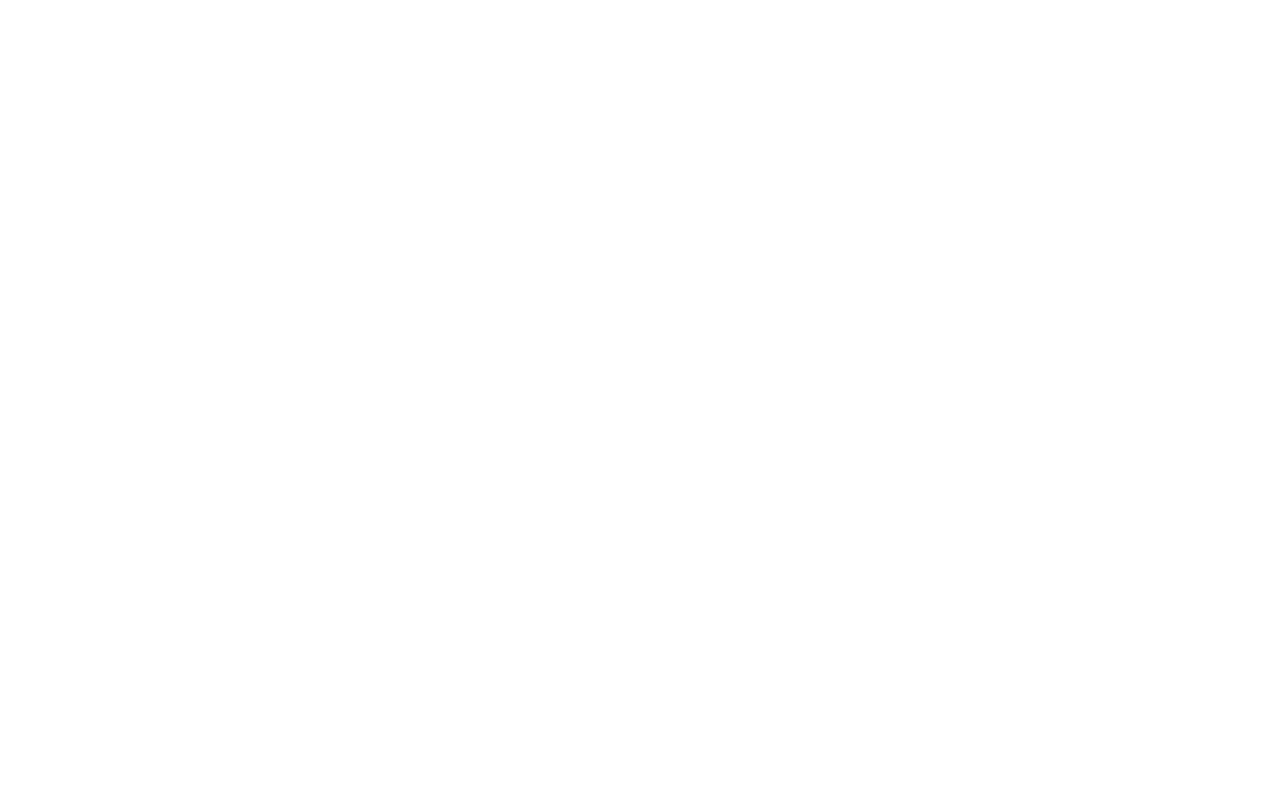
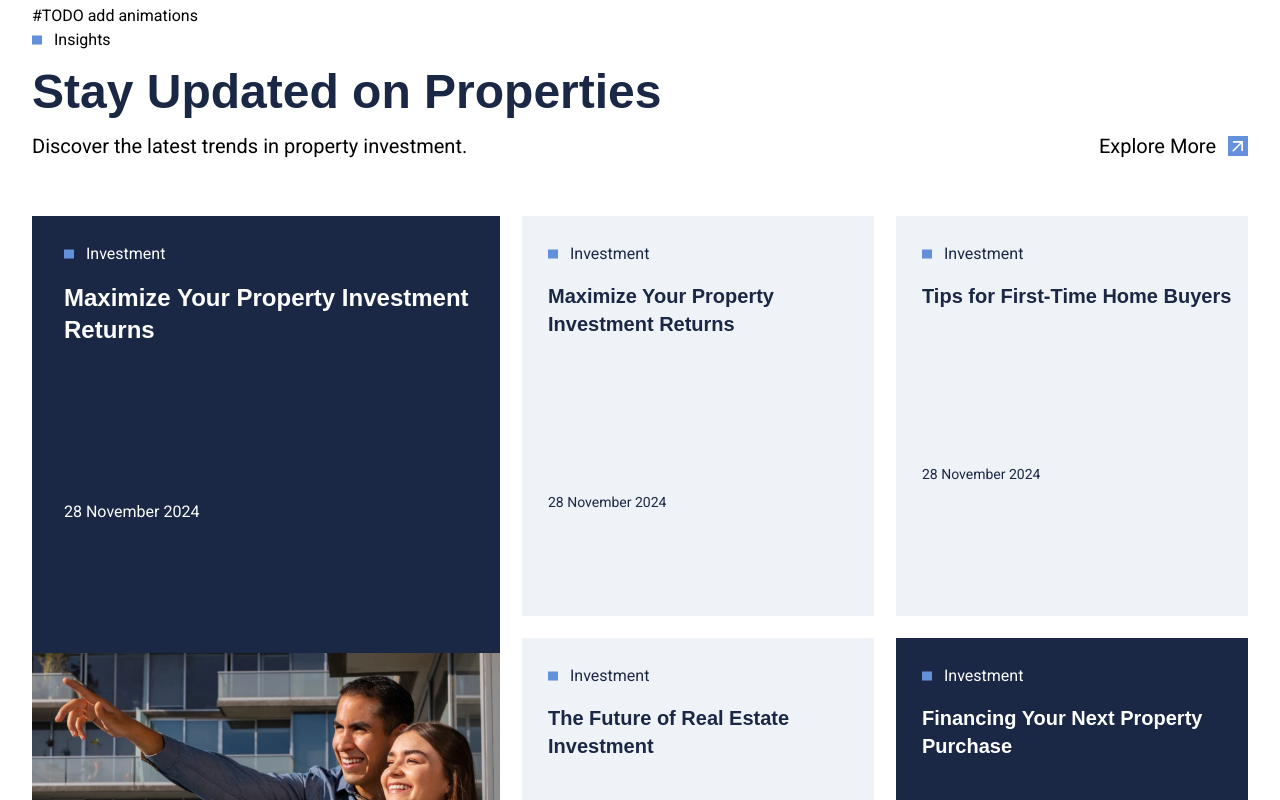
Before and after one commit to sanduntharaka/propert_platform, a Next.js app: page / in a window 1280 px wide. Shown: the part 4100-4900 px from the top of the page. Before the commit the page ends 4104 px from the top, so only its background shows below. Built offline with nearby package versions, Linux system fonts and the light colour scheme.

Commit message:
insights section added

```diff
--- a/src/app/page.tsx
+++ b/src/app/page.tsx
@@ -1,5 +1,6 @@
 import { Aboutus } from "@/components/home/aboutus/Aboutus";
 import { Banner } from "@/components/home/banner/Banner";
+import { InsightSection } from "@/components/home/insights/InsightSection";
 import { PropetiesSection } from "@/components/home/properties/PropetiesSection";
 
 export default function Home() {
@@ -8,6 +9,7 @@
       <Banner />
       <Aboutus />
       <PropetiesSection />
+      <InsightSection />
     </div>
 
   )
--- a/src/components/home/aboutus/Aboutus.tsx
+++ b/src/components/home/aboutus/Aboutus.tsx
@@ -12,13 +12,13 @@
                 <Image src={AboutImage} alt="About" className="object-fill w-full h-[851px]" />
 
                 <div className='bg-primary-grey md:w-[748px] h-[739px] absolute bottom-0 md:-left-8 sm:left-0 sm:w-full'>
-                    <div className='mt-14 mb-14 ml-8 flex flex-col gap-[30px] font-normal text-xl text-primary-button'>
+                    <div className='mt-14 mb-14 ml-8 flex flex-col gap-[30px] font-normal md:text-xl sm:text-base text-primary-button'>
                         <div className='flex items-center gap-3'>
                             <Image src={Rectangle} alt="Rectangle" className='w-[10px] h-[10px]' />
                             <p >About Us</p>
                         </div>
                         <div className='flex flex-col gap-6'>
-                            <h1 className='font-space-grotesk font-bold lg:text-5xl md:text-4xl text-primary-button sm:text-4xl'>
+                            <h1 className='font-space-grotesk font-bold md:text-5xl text-primary-button sm:text-2xl'>
                                 Discover Your Dream Home with Our Comprehensive Property Platform
                             </h1>
                             <p>Our platform connects you with a diverse range of properties tailored to your needs. Experience seamless browsing and find your perfect home today.</p>
--- a/src/components/home/banner/Banner.tsx
+++ b/src/components/home/banner/Banner.tsx
@@ -12,11 +12,11 @@
                 </div>
             </div>
             <div className="flex flex-col lg:mt-28 lg:mb-28 md:mt-28 md:mb-28 lg:flex-row md:flex-row lg:gap-20 md:gap-20 md:ml-0 md:mr-0 sm:flex-col sm:mt-14 sm:mb-14 sm:gap-5 sm:ml-8 sm:mr-8">
-                <h1 className="font-space-grotesk font-bold lg:text-6xl md:text-5xl text-primary-button sm:text-5xl">
+                <h1 className="font-space-grotesk font-bold lg:text-6xl md:text-5xl text-primary-button sm:text-[40px]">
                     Discover Your Dream Property Today!
                 </h1>
                 <div className="flex flex-col justify-start gap-8">
-                    <p className="font-normal lg:text-xl md:text-xl sm:text-base">
+                    <p className="font-normal lg:text-xl md:text-xl sm:text-base ">
                         Explore a wide range of properties tailored to your needs. Our platform connects you with the perfect home in just a few clicks.
                     </p>
                     <MainButton ButtonText="Explore" ButtonImage={<MdArrowOutward />} />
--- /dev/null
+++ b/src/components/home/insights/InsightSection.tsx
@@ -0,0 +1,117 @@
+import React from 'react'
+import Image from 'next/image'
+import Rectangle from '../../../assets/icons/rectangle.png'
+import Img1 from '../../../assets/images/InsightImg1.webp'
+
+import { MdArrowOutward } from "react-icons/md";
+
+export const InsightSection = () => {
+    return (
+        <div className='max-w-[1440px] ml-auto mr-auto lg:mb-28 md:mb-28  sm:mb-14 '>
+            #TODO add animations
+
+            <div className='flex flex-col gap-4 mb-14 md:ml-0 md:mr-0 sm:ml-8 sm:mr-8'>
+                <div className='flex items-center gap-3'>
+                    <Image src={Rectangle} alt="Rectangle" className='w-[10px] h-[10px]' />
+                    <p >Insights</p>
+                </div>
+
+
+                <h1 className='font-space-grotesk font-bold lg:text-5xl md:text-4xl text-primary-button sm:text-4xl'>
+                    Stay Updated on Properties
+                </h1>
+
+                <div className='flex justify-between text-xl'>
+                    <p>
+                        Discover the latest trends in property investment.
+                    </p>
+                    <div className='md:flex items-center gap-3 sm:hidden'>
+                        <p >Explore More</p>
+                        <MdArrowOutward className='bg-primary-blue text-white' />
+                    </div>
+                </div>
+            </div>
+
+            <div className='md:h-[822px] md:w-full md:flex md:gap-[22px] sm:inline '>
+
+                <div className='h-full w-[660px] md:flex flex-col md:mb-0 sm:mb-12 sm:hidden'>
+                    <div className='bg-primary-button text-white flex-1 py-[26px] pr-[10px] pl-8 flex flex-col gap-[154px]'>
+                        <div>
+                            <div className='flex items-center gap-3 mb-4'>
+                                <Image src={Rectangle} alt="Rectangle" className='w-[10px] h-[10px]' />
+                                <p >Investment</p>
+                            </div>
+                            <h4 className='text-2xl font-bold font-space-grotesk '>Maximize Your Property Investment Returns</h4>
+                        </div>
+                        <p className='text-base'>28 November 2024</p>
+                    </div>
+                    <div className='flex-1 '>
+                        <Image src={Img1} alt="insight image" className='w-full h-full object-cover' />
+                    </div>
+
+                </div>
+                <div className="md:w-[760px] text-primary-button flex flex-col gap-[22px] md:px-0 sm:px-[20px]">
+                    <div className='flex justify-between gap-[22px] md:flex-row sm:flex-col'>
+                        <div className="flex-1 bg-primary-grey py-[26px] pr-[10px] pl-[26px] md:w-[352px] md:h-[400px] sm:w-full  flex flex-col gap-[154px] ">
+                            <div>
+                                <div className='flex items-center gap-3 mb-4'>
+                                    <Image src={Rectangle} alt="Rectangle" className='w-[10px] h-[10px]' />
+                                    <p >Investment</p>
+                                </div>
+                                <h4 className='text-xl font-bold font-space-grotesk '>Maximize Your Property Investment Returns</h4>
+                            </div>
+                            <p className='text-sm'>28 November 2024</p>
+                        </div>
+
+                        <div className="flex-1 bg-primary-grey py-[26px] pr-[10px] pl-[26px] md:w-[352px] md:h-[400px] sm:w-full  flex flex-col gap-[154px]">
+                            <div>
+                                <div className='flex items-center gap-3 mb-4'>
+                                    <Image src={Rectangle} alt="Rectangle" className='w-[10px] h-[10px]' />
+                                    <p >Investment</p>
+                                </div>
+                                <h4 className='text-xl font-bold font-space-grotesk '>Tips for First-Time Home Buyers</h4>
+                            </div>
+                            <p className='text-sm'>28 November 2024</p>
+                        </div>
+                    </div>
+
+                    <div className='flex justify-between gap-[22px] md:flex-row sm:flex-col'>
+
+                        <div className="flex-1 bg-primary-grey py-[26px] pr-[10px] pl-[26px] md:w-[352px] md:h-[400px] sm:w-full  flex flex-col gap-[154px]">
+                            <div>
+                                <div className='flex items-center gap-3 mb-4'>
+                                    <Image src={Rectangle} alt="Rectangle" className='w-[10px] h-[10px]' />
+                                    <p >Investment</p>
+                                </div>
+                                <h4 className='text-xl font-bold font-space-grotesk '>The Future of Real Estate Investment</h4>
+                            </div>
+                            <p className='text-sm'>28 November 2024</p>
+                        </div>
+                        <div className="flex-1 md:bg-primary-button md:text-white sm:bg-primary-grey py-[26px] pr-[10px] pl-[26px] md:w-[352px] md:h-[400px] sm:w-full  flex flex-col gap-[154px]">
+                            <div>
+                                <div className='flex items-center gap-3 mb-4'>
+                                    <Image src={Rectangle} alt="Rectangle" className='w-[10px] h-[10px]' />
+                                    <p >Investment</p>
+                                </div>
+                                <h4 className='text-xl font-bold font-space-grotesk '>Financing Your Next Property Purchase</h4>
+                            </div>
+                            <p className='text-sm'>28 November 2024</p>
+
+                        </div>
+
+                    </div>
+
+
+                </div>
+
+
+            </div>
+            <div className='mt-12 mb-12 md:hidden'>
+                <div className='flex items-center justify-center gap-3 md:hidden'>
+                    <p >Explore More</p>
+                    <MdArrowOutward className='bg-primary-blue text-white' />
+                </div>
+            </div>
+        </div>
+    )
+}
--- a/src/components/home/properties/PropetiesSection.tsx
+++ b/src/components/home/properties/PropetiesSection.tsx
@@ -13,7 +13,7 @@
 import { PropetieDetail } from '@/components/PropetieDetail';
 
 export const PropetiesSection = () => {
-    return (
+    return (<>
         <div className='max-w-[1440px] ml-auto mr-auto lg:mb-28 md:mb-28  sm:mb-14  '>
             <div className='flex flex-col gap-4 mb-14 md:ml-0 md:mr-0 sm:ml-8 sm:mr-8'>
                 <div className='flex items-center gap-3'>
@@ -145,13 +145,13 @@
                     </div>
                 </div>
             </div>
-
-            <div className='mt-10 mb-10 md:hidden'>
-                <div className='flex items-center justify-center gap-3 md:hidden'>
-                    <p >Explore More</p>
-                    <MdArrowOutward className='bg-primary-blue text-white' />
-                </div>
+        </div>
+        <div className='mt-12 mb-12 md:hidden'>
+            <div className='flex items-center justify-center gap-3 md:hidden'>
+                <p >Explore More</p>
+                <MdArrowOutward className='bg-primary-blue text-white' />
             </div>
         </div>
+    </>
     )
 }
```
Also changed, not shown: src/assets/images/InsightImg1.webp (added).
